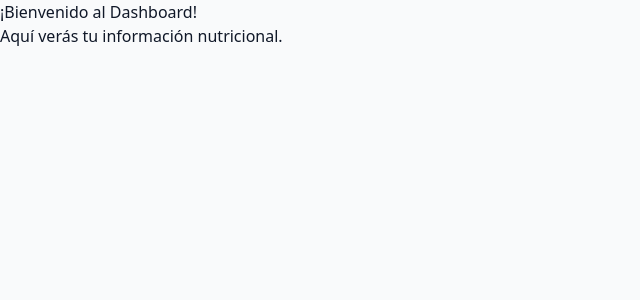
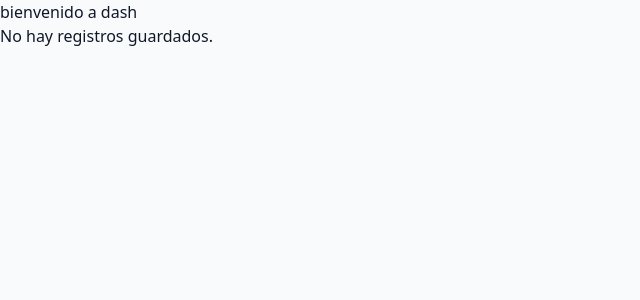
Before and after one commit to RadikeCosa/nutrition-tracker, a Next.js app: page /dashboard in a window 1280 px wide. Shown: the top 300 px of the page, without its empty margins (0-640 px from the left). Built offline with nearby package versions, Linux system fonts and the light colour scheme.

Commit message:
leyendo registros

```diff
--- /dev/null
+++ b/app/components/dashboard/dashboard.tsx
@@ -0,0 +1,33 @@
+"use client";
+import React from "react";
+import { Register } from "@/app/lib/schemas/register.schema";
+
+const getRegistros = (): Register[] => {
+  if (typeof window === "undefined") return [];
+  const data = localStorage.getItem("nutrition-tracker-registers");
+  return data ? (JSON.parse(data) as Register[]) : [];
+};
+
+const Dashboard: React.FC = () => {
+  const registros = getRegistros();
+
+  return (
+    <div>
+      <h1>bienvenido a dash</h1>
+      <ul>
+        {registros.length === 0 ? (
+          <li>No hay registros guardados.</li>
+        ) : (
+          registros.map((registro) => (
+            <li key={registro.id}>
+              {registro.date} {registro.time} - {registro.food} (
+              {registro.amount} {registro.unit})
+            </li>
+          ))
+        )}
+      </ul>
+    </div>
+  );
+};
+
+export default Dashboard;
--- a/app/dashboard/page.tsx
+++ b/app/dashboard/page.tsx
@@ -1,8 +1,9 @@
+import Dashboard from "../components/dashboard/dashboard";
+
 export default function DashboardPage() {
   return (
     <main>
-      <h2>¡Bienvenido al Dashboard!</h2>
-      <p>Aquí verás tu información nutricional.</p>
+      <Dashboard />
     </main>
   );
 }
--- a/app/lib/storage/localStorage.ts
+++ b/app/lib/storage/localStorage.ts
@@ -4,6 +4,7 @@ import {
   Register,
   RegisterInput,
 } from "../schemas/register.schema";
+import { v4 as uuidv4 } from "uuid";
 
 const STORAGE_KEY = "nutrition-tracker-registers";
 
@@ -78,8 +79,8 @@ function generateId(): string {
   if (typeof crypto !== "undefined" && crypto.randomUUID) {
     return crypto.randomUUID();
   }
-  // Fallback simple
-  return Math.random().toString(36).slice(2) + Date.now().toString(36);
+  // Fallback usando uuidv4
+  return uuidv4();
 }
 
 /**
--- a/package.json
+++ b/package.json
@@ -19,7 +19,8 @@
     "next": "16.0.3",
     "react": "19.2.0",
     "react-dom": "19.2.0",
-    "react-hook-form": "^7.66.1"
+    "react-hook-form": "^7.66.1",
+    "uuid": "^13.0.0"
   },
   "devDependencies": {
     "@axe-core/react": "^4.11.0",
@@ -32,6 +33,7 @@
     "@types/node": "^20",
     "@types/react": "^19",
     "@types/react-dom": "^19",
+    "@types/uuid": "^10.0.0",
     "@vitest/coverage-v8": "^4.0.10",
     "axe-core": "^4.11.0",
     "eslint": "^9",
```
Also changed, not shown: 1 other file (tests, documents, lock files or other folders).
